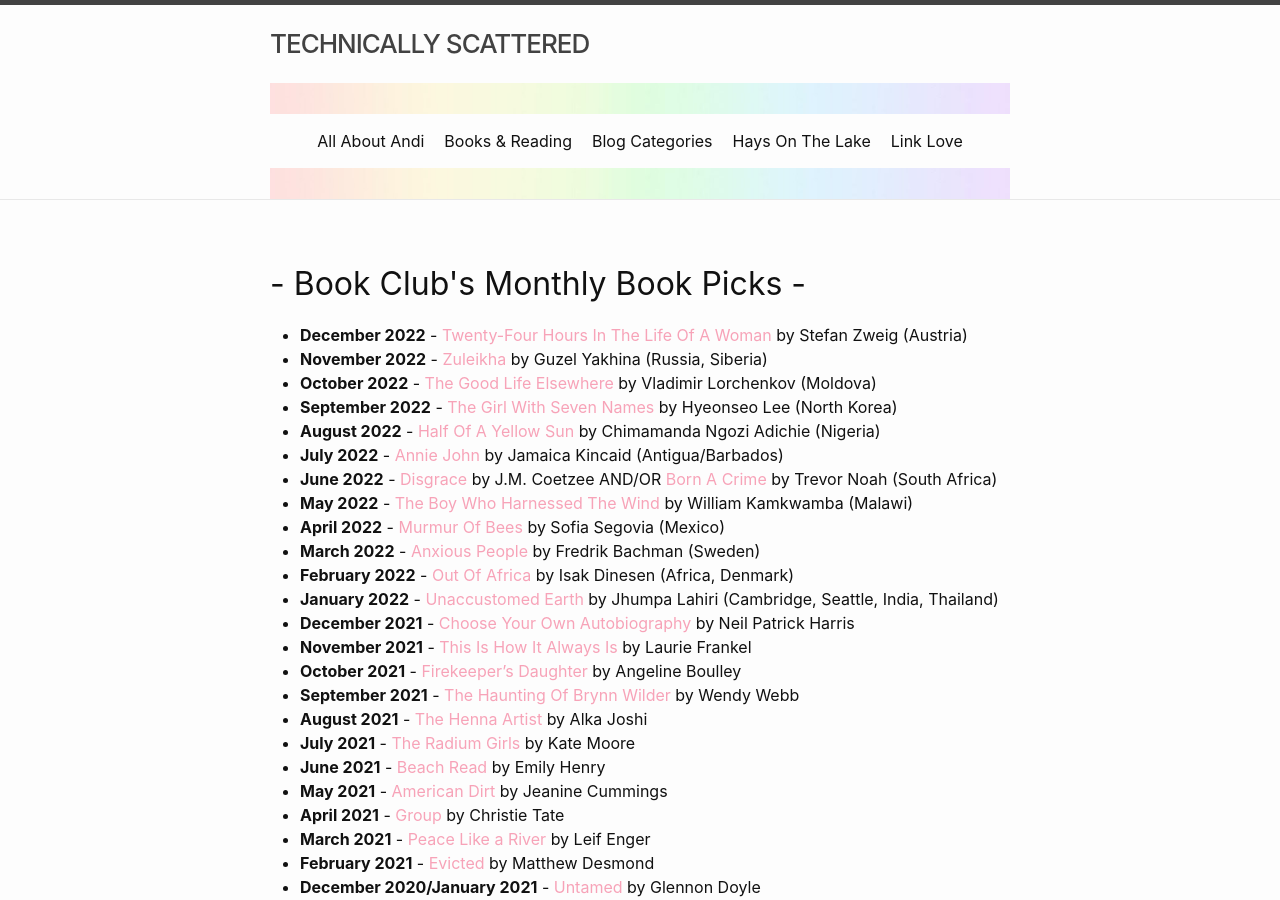
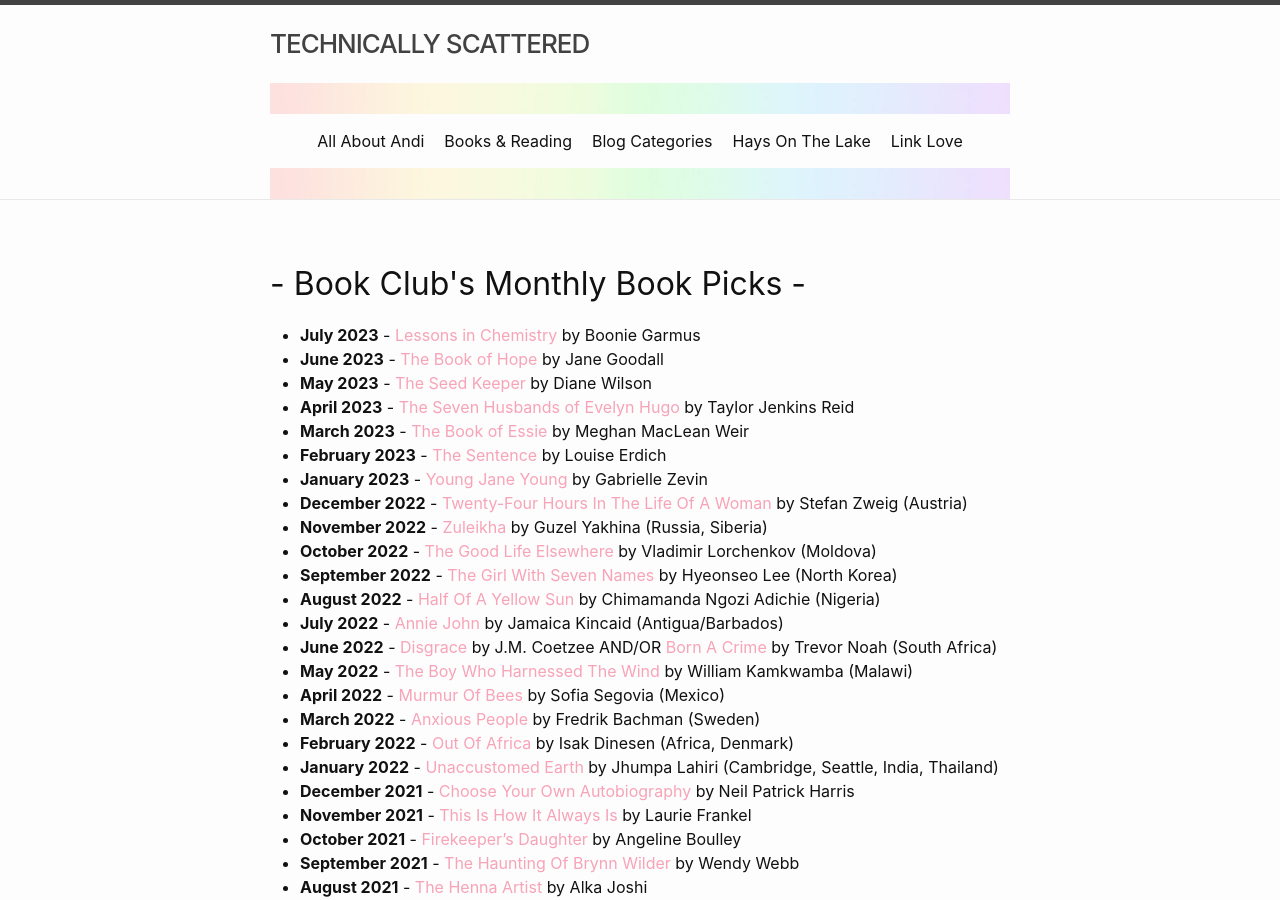
Before and after one commit to minihays/minihays.github.io, a Jekyll site: the page built from bookclub/booksread.markdown, in a window 1280 px wide and 900 px high. Built offline with Jekyll 4.4.1, drawn with Linux system fonts in a browser that asks for light colours.

Commit message:
Added more books to book club page.

```diff
--- a/bookclub/booksread.markdown
+++ b/bookclub/booksread.markdown
@@ -5,6 +5,13 @@
 ---
 <h2>- Book Club's Monthly Book Picks -</h2>
 
+- **July 2023** - [Lessons in Chemistry](https://smile.amazon.com/Lessons-Chemistry-Garmus-Bonnie/dp/1804990922/ref=monarch_sidesheet) by Boonie Garmus
+- **June 2023** - [The Book of Hope](https://smile.amazon.com/Book-Hope-Goodall-Jane-Abram/dp/0241479460/ref=monarch_sidesheet) by Jane Goodall
+- **May 2023** - [The Seed Keeper](https://smile.amazon.com/Seed-Keeper-Novel-Diane-Wilson/dp/1571311378/ref=monarch_sidesheet) by Diane Wilson
+- **April 2023** - [The Seven Husbands of Evelyn Hugo](https://smile.amazon.com/Seven-Husbands-Evelyn-Hugo-Novel/dp/1501161938/ref=monarch_sidesheet) by Taylor Jenkins Reid
+- **March 2023** - [The Book of Essie](https://smile.amazon.com/Book-Essie-Meghan-MacLean-Weir/dp/0525436073/ref=monarch_sidesheet) by Meghan MacLean Weir
+- **February 2023** - [The Sentence](https://smile.amazon.com/Sentence-Novel-Louise-Erdrich/dp/0062671138/ref=monarch_sidesheet) by Louise Erdich
+- **January 2023** - [Young Jane Young](https://smile.amazon.com/Young-Jane-Novel-Gabrielle-Zevin/dp/1616208694/ref=monarch_sidesheet) by Gabrielle Zevin
 - **December 2022** - [Twenty-Four Hours In The Life Of A Woman](https://www.amazon.com/Twenty-Four-Hours-Woman-Stefan-Zweig/dp/1782272151) by Stefan Zweig (Austria)
 - **November 2022** - [Zuleikha](https://www.amazon.com/Zuleikha-Guzel-Yakhina/dp/1786073498) by Guzel Yakhina (Russia, Siberia)
 - **October 2022** - [The Good Life Elsewhere](https://www.amazon.com/Good-Life-Elsewhere-Vladimir-Lorchenkov/dp/1939931010) by Vladimir Lorchenkov (Moldova)
```
